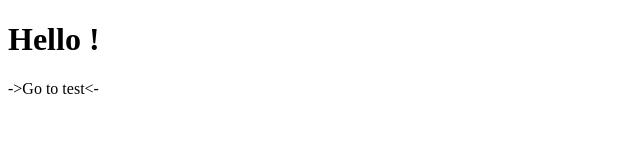
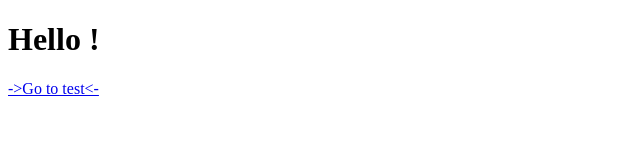
Before and after one commit to lucieplgnt/Projet-Git, a plain HTML site: page index.html in a window 1280 px wide. Shown: the full height of the page, 0-640 px from the left. Drawn offline with Linux system fonts and the light colour scheme.

Commit message:
ajout a v1.3

```diff
--- a/index.html
+++ b/index.html
@@ -4,5 +4,5 @@
     </head>
     <body>
     <h1> Hello !</h1>
-    <p href="/test.html">->Go to test<-</p>
+    <a href="/test.html">->Go to test<-</a>
     </body>
```
Also changed, not shown: test.html (+1 -1 lines).
